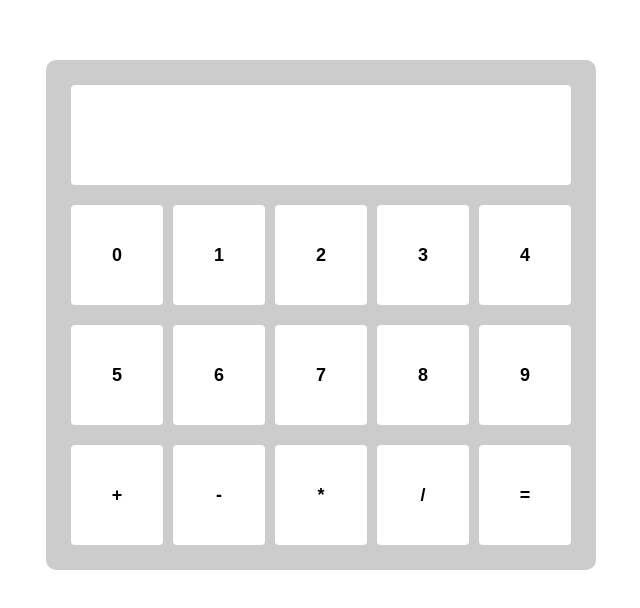
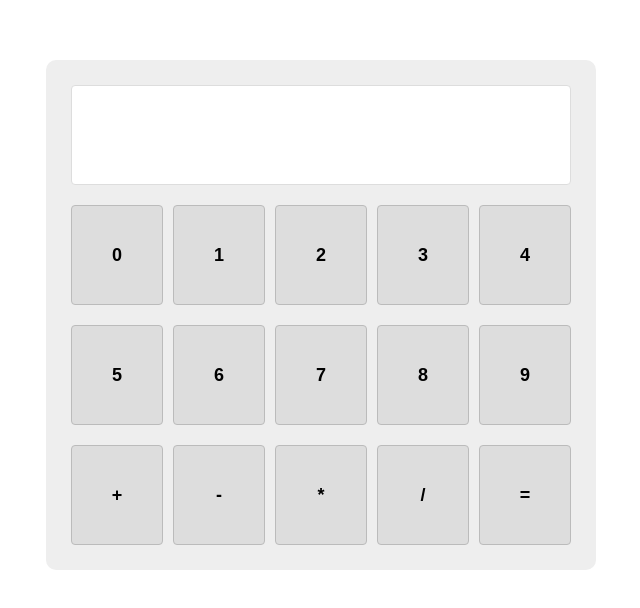
Before and after one commit to stefanbehr/calculator, a plain HTML site: page index.html in a window 1280 px wide. Shown: the part 140-748 px from the top of the page, without its empty margins (319-959 px from the left). Drawn offline with nearby package versions, Linux system fonts and the light colour scheme.

Commit message:
HTML and CSS done. Starting JS.

```diff
--- a/css/main.css
+++ b/css/main.css
@@ -10,7 +10,7 @@ body {
 	font-weight: bold;
 }
 
-#main, #display, #buttons, #buttons > div {
+#main, #buttons, #buttons > div {
 	width: 500px;
 }
 
@@ -18,13 +18,16 @@ body {
 	margin-bottom: 20px;
 }
 
-#display, #operators {
+#operators {
 	height: 100px;
 }
 
 #display {
 	background-color: #fff;
 	border-radius: 4px;
+	border: 1px solid #ddd;
+	width: 498px;
+	height: 98px;
 }
 
 #digits {
@@ -32,7 +35,7 @@ body {
 }
 
 #main {
-	background-color: #ccc;
+	background-color: #eee;
 	height: 460px;
 	padding: 25px;
 	margin: 200px auto;
@@ -44,12 +47,17 @@ li {
 	display: inline-block;
 	float: left;
 	margin-left: 10px;
-	padding: 41px 0;
-	width: 92px;
+	padding: 40px 0;
+	width: 90px;
 	height: 18px;
 	text-align: center;
 	border-radius: 4px;
-	background-color: white;
+	background-color: #ddd;
+	border: 1px solid #bbb;
+}
+
+li:hover {
+	background-color: #ccc;
 }
 
 li#zero, li#five, li#add {
--- a/js/main.js
+++ b/js/main.js
@@ -0,0 +1,3 @@
+$(document).ready(function() {
+
+});
```
